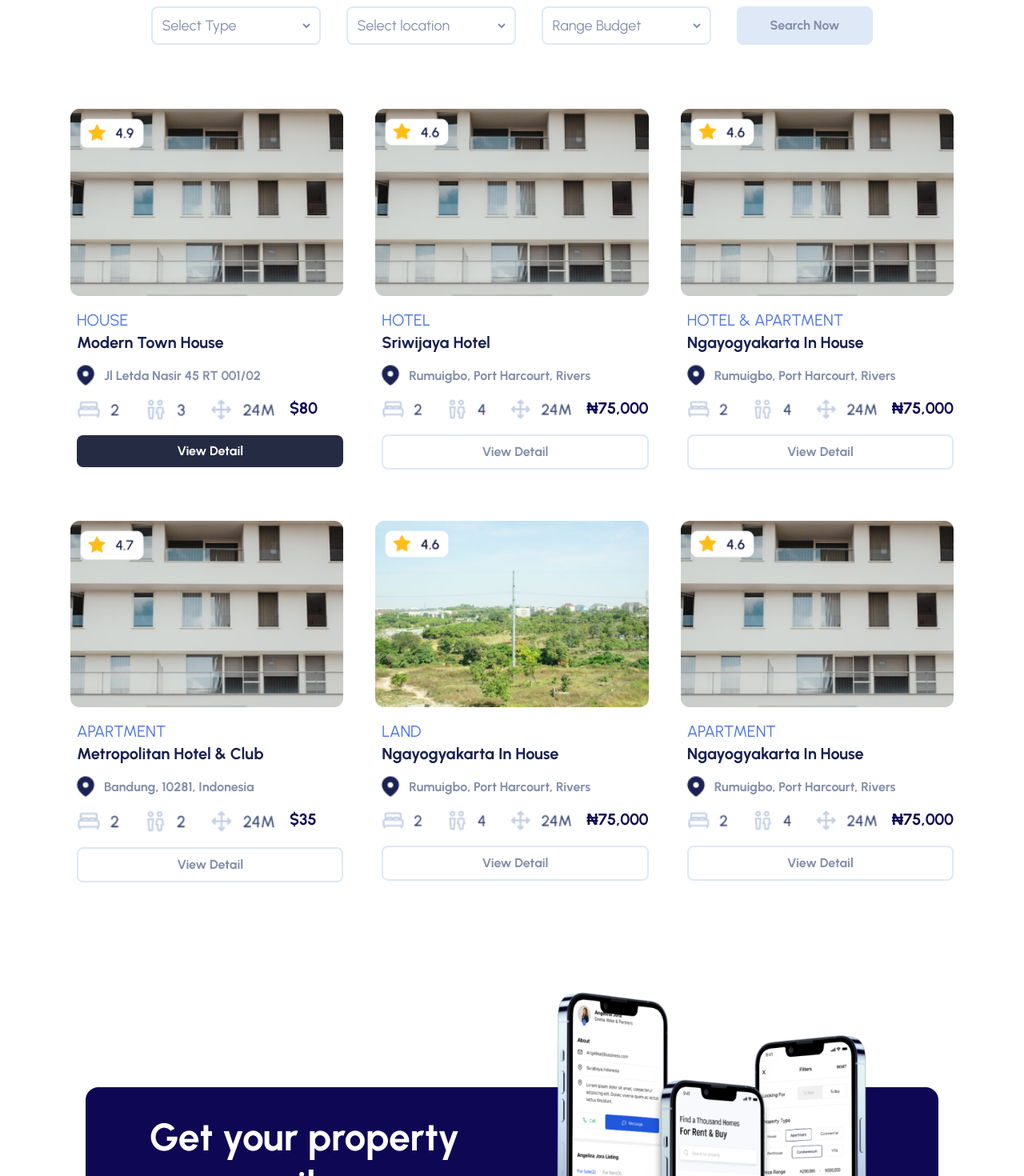
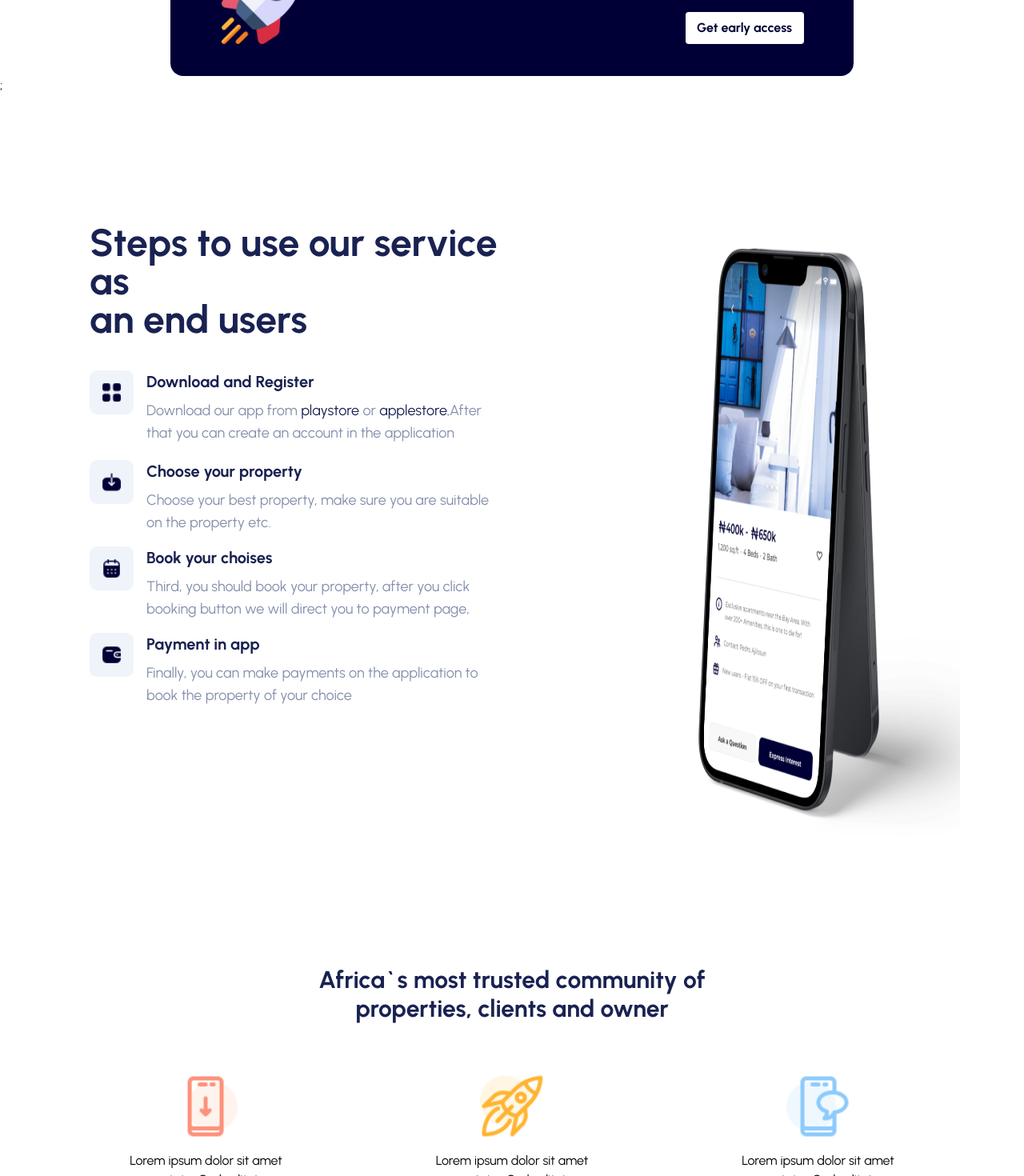
Before and after one commit to realties-team/Realties-Webites, a Next.js app: page / in a window 1280 px wide. Shown: the part 2200-3670 px from the top of the page at 80% size. Built offline with nearby package versions, Linux system fonts and the light colour scheme; a web font is replaced by a local one.

Commit message:
Add and Render components

```diff
--- a/pages/index.tsx
+++ b/pages/index.tsx
@@ -1,8 +1,12 @@
-import CallToAction from "@/components/CallToAction";
-import Featured from "@/components/featured";
+import AfricaMost from "@/components/AfricaMost";
+//import CallToAction from "@/components/CallToAction";
+//import Featured from "@/components/featured";
+import GetNotifiedForm from "@/components/GetNotified";
 import Home from "@/components/Home";
 import HowItWorks from "@/components/howitworks";
 import EasyStepsToUse from "@/components/howitworks/EasyStepsToUse";
+import StepsEndUser from "@/components/StepsEndUser";
+
 import Head from "next/head";
 
 export default function HomePage() {
@@ -19,9 +23,15 @@ export default function HomePage() {
 
       <HowItWorks />
 
-      <Featured />
+      <GetNotifiedForm />
 
-      <CallToAction />
+      <StepsEndUser />
+
+      {/* <Featured /> */}
+
+      <AfricaMost />
+
+      {/* <CallToAction /> */}
 
       <EasyStepsToUse />
     </>
```
